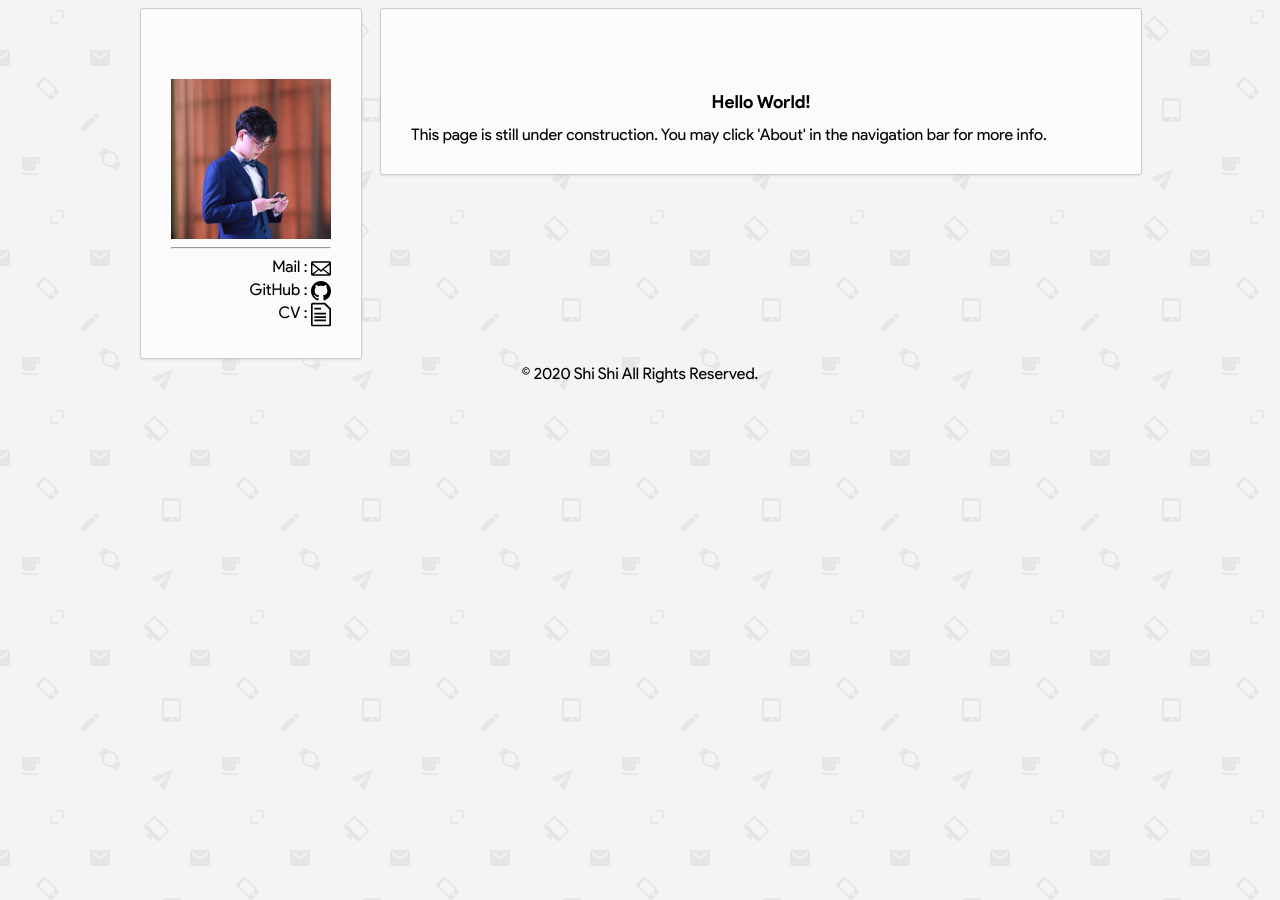
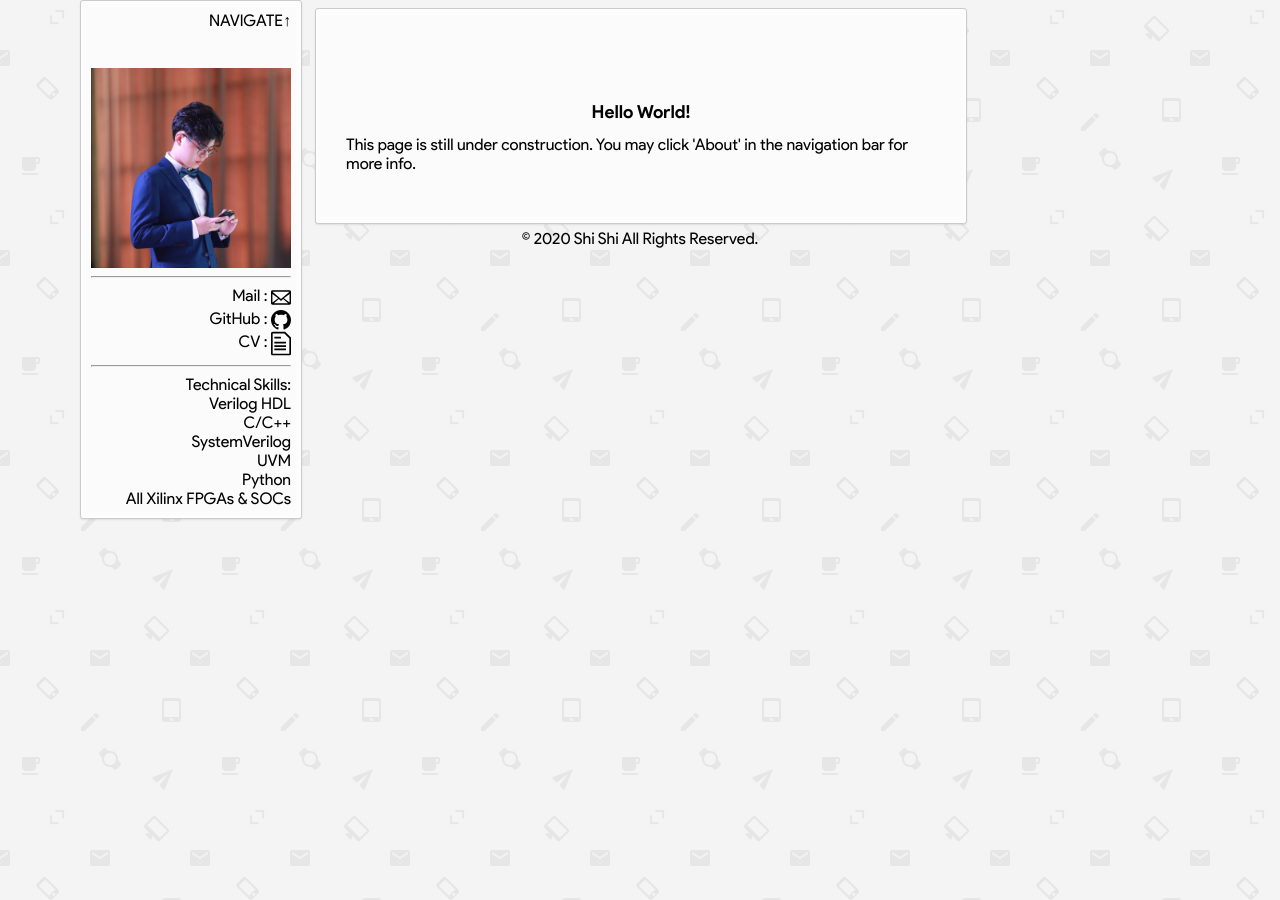
Before and after one commit to GeraltShi/GeraltShi.github.io, a Jekyll site: the page built from index.html, in a window 1280 px wide. Built offline with Jekyll 4.4.1, drawn with Linux system fonts in a browser that asks for light colours.

Commit message:
fix iframe

```diff
--- a/_layouts/default.html
+++ b/_layouts/default.html
@@ -15,6 +15,7 @@
     <!-- <center>This website is under construction. I am devoted to making a nice portfolio but it takes time.<br></center> -->
     <div class="wrapper">
       <div class="sidebar">
+        NAVIGATE↑<br><br><br>
         <img src="/assets/images/avatar.jpg" width="200px">
         <hr>
         Mail : <a href="mailto:ssh@ucdavis.edu" target="view_window"><img src="/assets/svg/mail.svg" width="20px"></a><br>
@@ -22,6 +23,8 @@
         GitHub : <a href="https://github.com/GeraltShi/" target="view_window"><img src="/assets/svg/mark-github.svg" width="20px"></a><br>
 
         CV : <a href="/assets/CV_Shi_Shi_US.pdf" target="view_window"><img src="/assets/svg/file.svg" width="20px"></a><br>
+        <hr>
+        Technical Skills: <br>Verilog HDL<br>C/C++<br>SystemVerilog<br>UVM<br>Python<br>All Xilinx FPGAs & SOCs<br>
       </div>
       <div class="section">{{ content }}</div>
     </div>
--- a/_sass/main.scss
+++ b/_sass/main.scss
@@ -31,10 +31,8 @@
 }
 
 .button {
-    // background-color: #f6efed;
     border-radius: 2px;
     box-shadow: inset 0px 1px 2px rgba(255,255,255,.5), 0px 1px 1px rgba(0,0,0,.1);
-    // background-color: #FFE788;
     margin-left: 5px;
     padding: 10px 12px;
     margin-top: 6px;
@@ -71,7 +69,7 @@
 }
 
 a:hover{
-    color: #b9c5b3;
+    color: #005cc5;
     text-decoration: underline;
 }
 
@@ -84,10 +82,6 @@
 
 body {
     font-family: 'Product Sans';
-    // margin: 0px auto;
-    //min-width: 700px;
-    // max-width: 1000px;
-    // margin: 0px 0px 0px 0px;
     background: url("/assets/images/email-pattern.png");
     table {border: none;}
     td {vertical-align: top;}
@@ -100,6 +94,7 @@
     z-index: 2;
     position: fixed;
     top: 0;
+    left: 0;
     width: 100%;
     padding-top: 0px;
     padding-bottom: 5px;
@@ -113,22 +108,18 @@
 
 
 .wrapper {
-    width:100%;
-    align-content: center;
+    width:650px;
     margin:0 auto;
-    max-width: 1000px;
+    position:relative;
   }
 
 .sidebar {
-    height: 70%;
-    // margin-top: 50px;
-    width: 160px;
-    z-index: 1;
-    top: 0;
-    left: 0;
-    overflow-x: hidden;
-    padding: 70px 30px 30px 30px;
-    float: left;
+    // width: 230px;
+    position: fixed;
+    top: 0px;
+    left:50%;
+    padding: 10px 10px 10px 10px;
+    margin-left:-560px;
     text-align: right;
     background: #fbfbfb;
     border-radius: 3px;
@@ -137,12 +128,10 @@
 }
 
 .section {
-    // margin: 0px auto;
-    margin: 0px 0px 0px 240px;
-    width: 70%;
-    position: relative;
-    padding: 70px 30px 30px 30px;
-    // margin: 10px 10px 10px 250px;
+    width:590px;
+    padding: 80px 30px 50px 30px;
+    margin: 0px 0;
+    position:relative;
     background: #fbfbfb;
     border-radius: 3px;
     border: 1px solid #cbcbcb;
@@ -155,8 +144,6 @@
     position: relative;
     padding-top: 5px;
     padding-bottom: 30px;
-    //background-color: #b15620;
-    //box-shadow: 0px 1px 3px rgba(0, 0, 0, 0.25);
 }
 
 img {
@@ -164,9 +151,22 @@
     vertical-align: middle;
 }
 
+.video_wrapper {
+    position: relative;
+    padding-bottom: 56.25%; /* 16:9, for an aspect ratio of 1:1 change to this value to 100% */
+    }
+    iframe{
+    position: absolute;
+    top: 0;
+    left: 0;
+    width: 100%;
+    height: 100%;
+    }
+
+
 //---------------------------Below is css for mobile devices------------------------//
 
-@media print, screen and (max-width: 1000px) {
+@media print, screen and (max-width: 1100px) {
     body {
         word-wrap:break-word;
       }
@@ -188,6 +188,19 @@
     }
 
     h1 {
-        font-size: 24px;
+        font-size: 20px;
     }
+
+    .video_wrapper {
+        position: relative;
+        padding-bottom: 56.25%; /* 16:9, for an aspect ratio of 1:1 change to this value to 100% */
+        }
+        iframe{
+        position: absolute;
+        top: 0;
+        left: 0;
+        width: 100%;
+        height: 100%;
+        }
+
 }
```
Also changed, not shown: about.md (+1 -1 lines).
